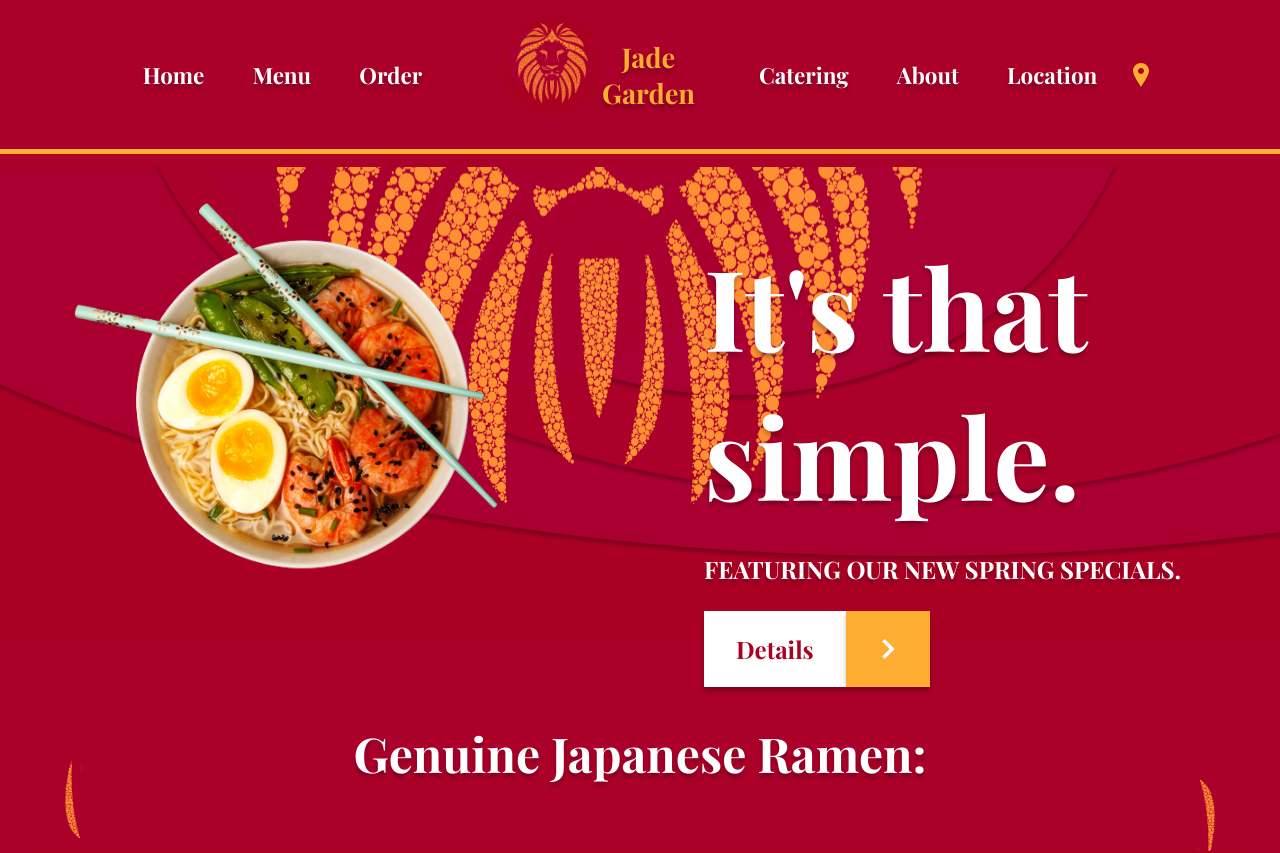
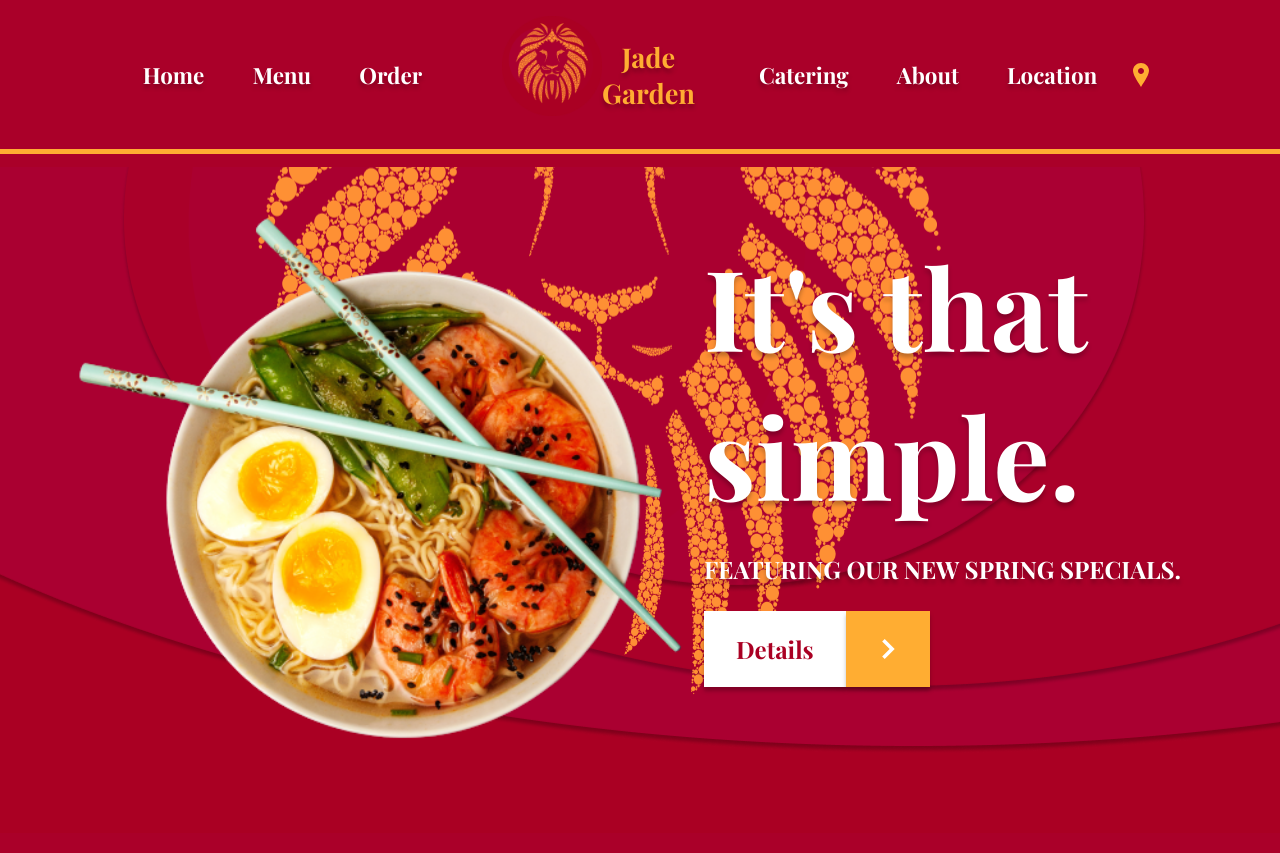
Before and after one commit to JustinAndrade/ramen-shop, a React (Create React App) app: page / in a window 1280 px wide. Shown: the top 853 px of the page. Built offline with nearby package versions, Linux system fonts and the light colour scheme.

Commit message:
completely mobile, media queries added

```diff
--- a/src/components/header/index.scss
+++ b/src/components/header/index.scss
@@ -10,7 +10,9 @@
   background-image: url("../../assets/img/header2.png");
   background-position-y: 100%;
   padding-bottom: 2%;
-  height: 450px;
+  @media only screen and (max-width: 1200px) {
+    height: 450px;
+  }
   @media only screen and (max-width: 800px) {
     width: 100%;
     text-align: center;
```
